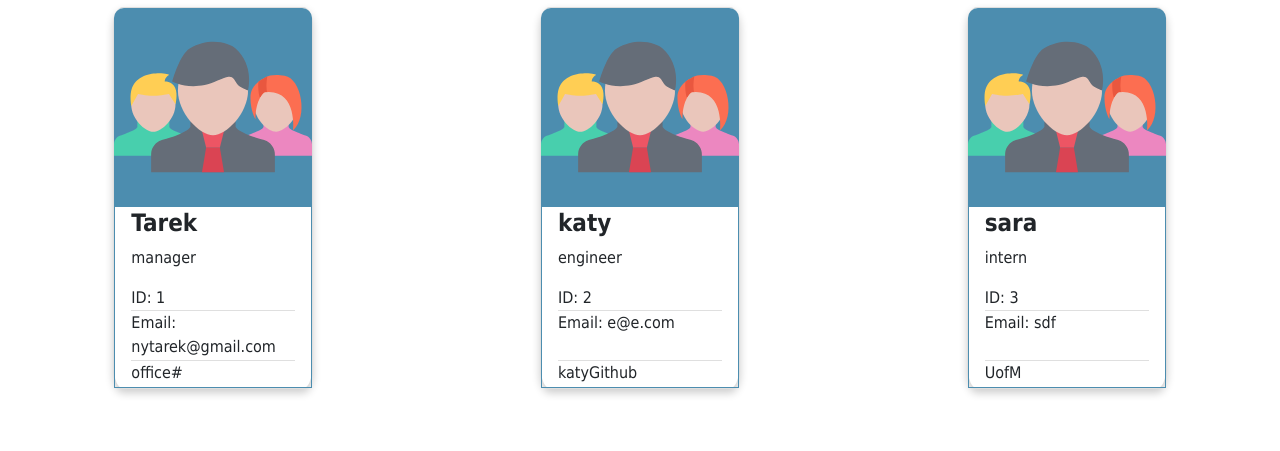
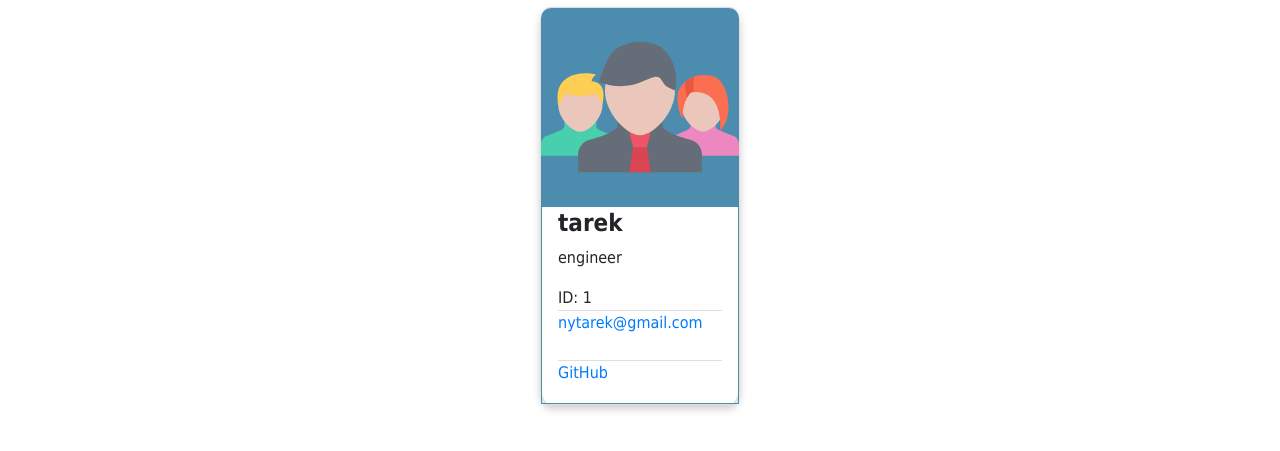
Before and after one commit to tarekmn/10-team-profile-generator, a website: page index.html in a window 1280 px wide. Shown: the part 103-554 px from the top of the page. Drawn offline with nearby package versions, Linux system fonts and the light colour scheme.

Commit message:
working point

```diff
--- a/index.html
+++ b/index.html
@@ -22,34 +22,17 @@
       <div class="row cardRow"> <div class="card">
         <img src="./Assets/teammember.svg" alt="Avatar" style="width:100%">
         <div class="container">
-          <h4><b>Tarek</b></h4>
-          <p>manager</p>
+          <h4><b>tarek</b></h4>
+          <p>engineer</p>
             <ul class="list-group list-group-flush">
               <li class="list-group-item">ID: 1 </li>
-              <li class="list-group-item email">Email: <a>nytarek@gmail.com</a> </li>
-           <li class="list-group-item">office#</li>
-                  </ul>
-              </div>
-            </div><div class="card">
-        <img src="./Assets/teammember.svg" alt="Avatar" style="width:100%">
-        <div class="container">
-          <h4><b>katy</b></h4>
-          <p>engineer</p>
-            <ul class="list-group list-group-flush">
-              <li class="list-group-item">ID: 2 </li>
-              <li class="list-group-item email">Email: <a>e@e.com</a> </li>
-           <li class="list-group-item">katyGithub</li>
-            </ul>
-            </div>
-            </div><div class="card">
-        <img src="./Assets/teammember.svg" alt="Avatar" style="width:100%">
-        <div class="container">
-          <h4><b>sara</b></h4>
-          <p>intern</p>
-            <ul class="list-group list-group-flush">
-              <li class="list-group-item">ID: 3 </li>
-              <li class="list-group-item email">Email: <a>sdf</a> </li>
-           <li class="list-group-item">UofM</li>
+              <li class="list-group-item email">
+
+              <a href = "mailto: nytarek@gmail.com">nytarek@gmail.com</a>
+
+
+              </li>
+           <li class="list-group-item"><p><a href="https://github.com/tarekmn" target ="_blank">GitHub </a></p></li>
             </ul>
             </div>
             </div>
```
Also changed, not shown: htmldata.js (+7 -2 lines).
